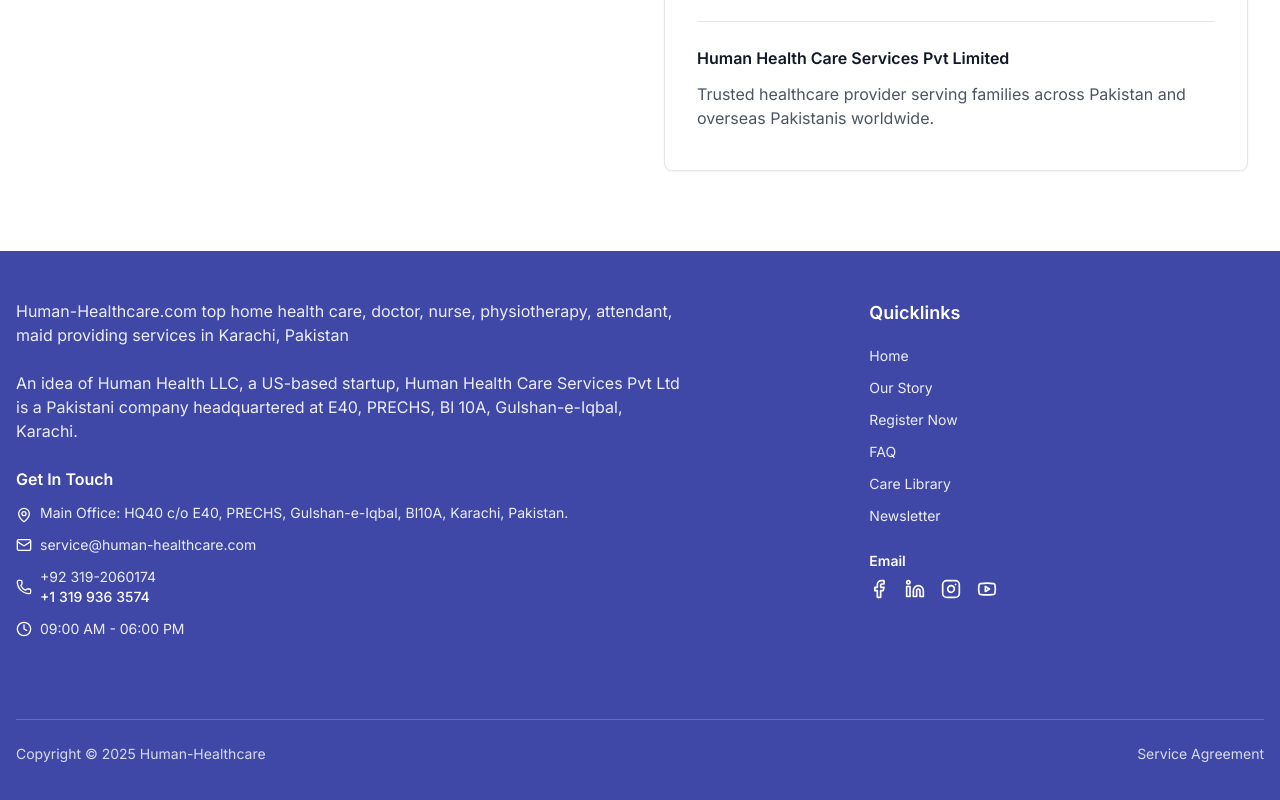
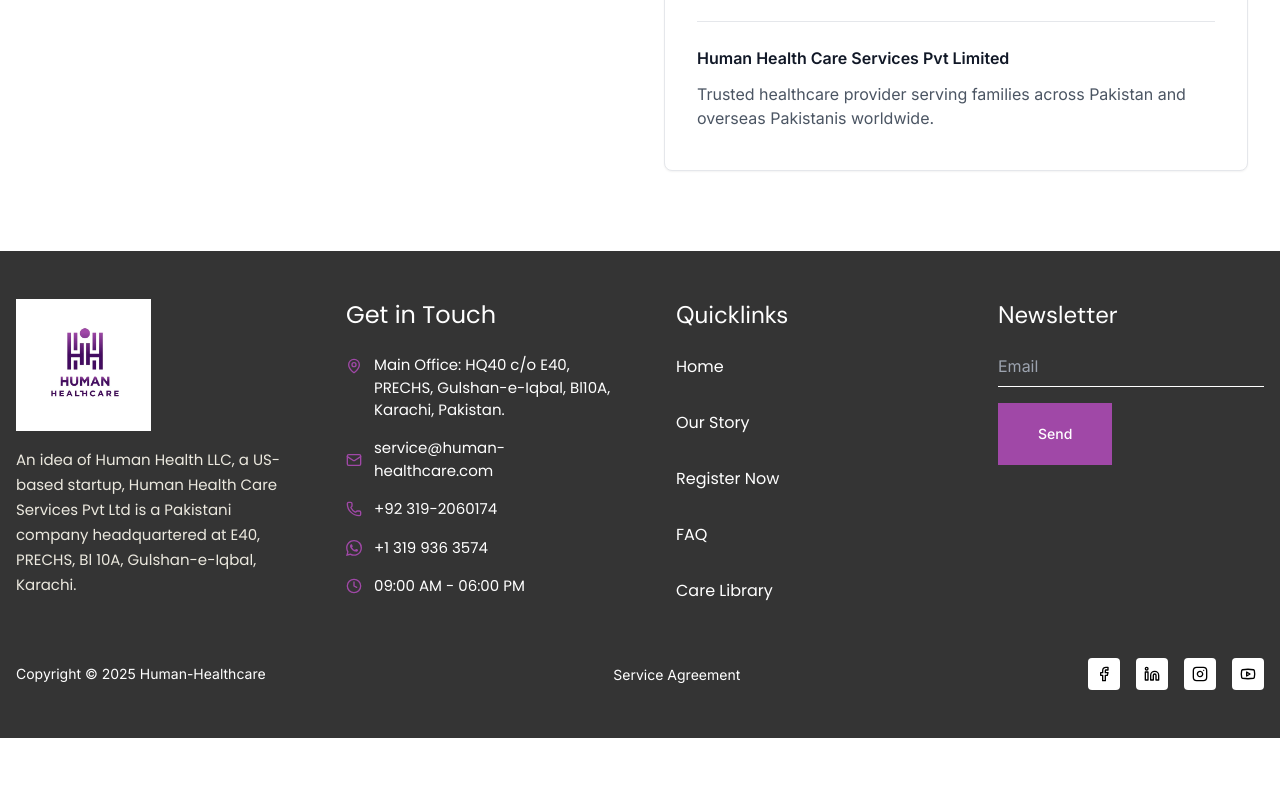
Before and after one commit to AsadullahSamo/human-healthcare, a Next.js app: page /contact in a window 1280 px wide. Shown: the part 837-1637 px from the top of the page. After the commit the page ends 1575 px from the top, so only its background shows below. Built offline with nearby package versions, Linux system fonts and the light colour scheme.

Commit message:
feat: Revamp Footer component with improved layout, company info, and newsletter functionality to copy the exact design as the referenced website

```diff
--- a/src/components/navigation/Footer.tsx
+++ b/src/components/navigation/Footer.tsx
@@ -1,143 +1,154 @@
 import React from 'react';
 import Link from 'next/link';
-import { MapPin, Phone, Mail, Clock, Facebook, Linkedin, Instagram, Youtube } from 'lucide-react';
+import Image from 'next/image';
+import { MapPin, Phone, Mail, Clock, Facebook, Linkedin, Instagram, Youtube, Send } from 'lucide-react';
 
-const footerLinks = {
-  quicklinks: [
+const quicklinks = [
   { name: 'Home', href: '/' },
   { name: 'Our Story', href: '/our-story' },
   { name: 'Register Now', href: '/register' },
   { name: 'FAQ', href: '/faqs' },
   { name: 'Care Library', href: '/care-library' },
-    { name: 'Newsletter', href: '/newsletter' },
-  ],
-};
+];
 
 const socialLinks = [
-  { name: 'Facebook', href: 'https://facebook.com', icon: 'facebook' },
-  { name: 'Linkedin', href: 'https://linkedin.com', icon: 'linkedin' },
-  { name: 'Instagram', href: 'https://instagram.com', icon: 'instagram' },
-  { name: 'Youtube', href: 'https://youtube.com', icon: 'youtube' },
+  { name: 'Facebook', href: 'https://facebook.com', icon: Facebook },
+  { name: 'Linkedin', href: 'https://linkedin.com', icon: Linkedin },
+  { name: 'Instagram', href: 'https://instagram.com', icon: Instagram },
+  { name: 'Youtube', href: 'https://youtube.com', icon: Youtube },
 ];
 
 export default function Footer() {
   return (
-    <footer className="bg-[#4048A7] dark:bg-[#2d3a8c] text-white py-12">
+    <footer className="bg-[#343434] text-white py-12">
       <div className="container mx-auto px-4">
-        <div className="grid grid-cols-1 md:grid-cols-3 gap-8">
-          {/* Company Info */}
-          <div className="col-span-1 md:col-span-2">
-            <p className="text-white/90 dark:text-white/80 mb-6 max-w-2xl">
-              Human-Healthcare.com top home health care, doctor, nurse, physiotherapy, attendant, maid providing services in Karachi, Pakistan
-            </p>
-            <p className="text-white/90 dark:text-white/80 mb-6 max-w-2xl">
+        <div className="flex flex-col lg:flex-row gap-8">
+          {/* Left Section - Company Info */}
+          <div className="flex-1 mr-8">
+            <div className="mb-6">
+              <Image
+                src="/images/favicon.jpg"
+                alt="Human Healthcare"
+                width={135}
+                height={135}
+                className="mb-4"
+              />
+              <p className="text-[15px] leading-[25px] text-[#ECE9DF] font-poppins max-w-md">
                 An idea of Human Health LLC, a US-based startup, Human Health Care Services Pvt Ltd is a Pakistani company headquartered at E40, PRECHS, Bl 10A, Gulshan-e-Iqbal, Karachi.
               </p>
+            </div>
+          </div>
 
-            {/* Contact Info */}
-            <div className="space-y-3">
-              <h5 className="font-semibold text-white dark:text-white mb-3">Get In Touch</h5>
+          {/* Center Section - Get in Touch */}
+          <div className="flex-1 mr-8">
+            <h3 className="text-[24px] leading-[31.2px] text-[#ffffff] font-poppins mb-6">Get in Touch</h3>
 
-              <div className="flex items-start text-sm">
-                <MapPin className="w-4 h-4 text-white dark:text-white mt-1 mr-2 flex-shrink-0" />
-                <span className="text-white/90 dark:text-white/80">
+            <div className="space-y-4">
+              <div className="flex items-start">
+                <MapPin className="w-4 h-4 text-[#a048a7] mt-1 mr-3 flex-shrink-0" />
+                <span className="text-[15px] leading-[22.4px] text-[#ffffff] font-poppins">
                   Main Office: HQ40 c/o E40, PRECHS, Gulshan-e-Iqbal, Bl10A, Karachi, Pakistan.
                 </span>
               </div>
 
-              <div className="flex items-center text-sm">
-                <Mail className="w-4 h-4 text-white dark:text-white mr-2 flex-shrink-0" />
+              <div className="flex items-center">
+                <Mail className="w-4 h-4 text-[#a048a7] mr-3 flex-shrink-0" />
                 <a
                   href="mailto:service@human-healthcare.com"
-                  className="text-white/90 dark:text-white/80 hover:text-white dark:hover:text-white"
+                  className="text-[15px] leading-[22.4px] text-[#ffffff] font-poppins hover:text-[#a048a7]"
                 >
                   service@human-healthcare.com
                 </a>
               </div>
 
-              <div className="flex items-center text-sm">
-                <Phone className="w-4 h-4 text-white dark:text-white mr-2 flex-shrink-0" />
-                <div className="text-white/90 dark:text-white/80">
-                  <a href="tel:+923192060174" className="hover:text-white dark:hover:text-white block">+92 319-2060174</a>
-                  <a href="https://wa.me/+13199363574" className="text-white dark:text-white hover:text-white/80 dark:hover:text-white/80 font-medium">+1 319 936 3574</a>
+              <div className="flex items-center">
+                <Phone className="w-4 h-4 text-[#a048a7] mr-3 flex-shrink-0" />
+                <a href="tel:+923192060174" className="text-[15px] leading-[22.4px] text-[#ffffff] font-poppins hover:text-[#a048a7]">
+                  +92 319-2060174
+                </a>
+              </div>
+
+              <div className="flex items-center">
+                <svg className="w-4 h-4 text-[#a048a7] mr-3 flex-shrink-0" fill="currentColor" viewBox="0 0 24 24">
+                  <path d="M17.472 14.382c-.297-.149-1.758-.867-2.03-.967-.273-.099-.471-.148-.67.15-.197.297-.767.966-.94 1.164-.173.199-.347.223-.644.075-.297-.15-1.255-.463-2.39-1.475-.883-.788-1.48-1.761-1.653-2.059-.173-.297-.018-.458.13-.606.134-.133.298-.347.446-.52.149-.174.198-.298.298-.497.099-.198.05-.371-.025-.52-.075-.149-.669-1.612-.916-2.207-.242-.579-.487-.5-.669-.51-.173-.008-.371-.01-.57-.01-.198 0-.52.074-.792.372-.272.297-1.04 1.016-1.04 2.479 0 1.462 1.065 2.875 1.213 3.074.149.198 2.096 3.2 5.077 4.487.709.306 1.262.489 1.694.625.712.227 1.36.195 1.871.118.571-.085 1.758-.719 2.006-1.413.248-.694.248-1.289.173-1.413-.074-.124-.272-.198-.57-.347m-5.421 7.403h-.004a9.87 9.87 0 01-5.031-1.378l-.361-.214-3.741.982.998-3.648-.235-.374a9.86 9.86 0 01-1.51-5.26c.001-5.45 4.436-9.884 9.888-9.884 2.64 0 5.122 1.03 6.988 2.898a9.825 9.825 0 012.893 6.994c-.003 5.45-4.437 9.884-9.885 9.884m8.413-18.297A11.815 11.815 0 0012.05 0C5.495 0 .16 5.335.157 11.892c0 2.096.547 4.142 1.588 5.945L.057 24l6.305-1.654a11.882 11.882 0 005.683 1.448h.005c6.554 0 11.89-5.335 11.893-11.893A11.821 11.821 0 0020.905 3.488"/>
+                </svg>
+                <a href="https://wa.me/+13199363574" className="text-[15px] leading-[22.4px] text-[#ffffff] font-poppins hover:text-[#a048a7]">
+                  +1 319 936 3574
+                </a>
+              </div>
+
+              <div className="flex items-center">
+                <Clock className="w-4 h-4 text-[#a048a7] mr-3 flex-shrink-0" />
+                <span className="text-[15px] leading-[22.4px] text-[#ffffff] font-poppins">
+                  09:00 AM - 06:00 PM
+                </span>
+              </div>
             </div>
           </div>
 
-              <div className="flex items-center text-sm">
-                <Clock className="w-4 h-4 text-white dark:text-white mr-2 flex-shrink-0" />
-                <span className="text-white/90 dark:text-white/80">09:00 AM - 06:00 PM</span>
-              </div>
-            </div>
-
-            {/* Social Links */}
-            <div className="flex space-x-4 mt-6">
-              {socialLinks.map(item => (
-                <a
-                  key={item.name}
-                  href={item.href}
-                  className="text-[#4048A7] hover:text-[#3538a0] dark:hover:text-[#3538a0]"
-                  target="_blank"
-                  rel="noopener noreferrer"
-                >
-                  <span className="sr-only">{item.name}</span>
-                  <svg className="h-6 w-6" fill="currentColor" viewBox="0 0 24 24">
-                    {item.icon}
-                  </svg>
-                </a>
-              ))}
-            </div>
-          </div>
-
-          {/* Quicklinks */}
-          <div>
-            <h3 className="text-lg font-semibold text-white dark:text-white mb-4">
-              Quicklinks
-            </h3>
-            <ul className="space-y-2">
-              {footerLinks.quicklinks.map(item => (
-                <li key={item.name}>
+          {/* Right Section 1 - Quicklinks */}
+          <div className="flex-1 mr-6">
+            <h3 className="text-[24px] leading-[31px] text-[#ffffff] font-dm-sans mb-6">Quicklinks</h3>
+            <ul className="space-y-4">
+              {quicklinks.map(item => (
+                <li key={item.name} className="pb-4">
                   <Link
-                    href={item.href}
-                    className="text-white/90 dark:text-white/80 hover:text-white dark:hover:text-white text-sm transition-colors"
+                    href={{
+                      pathname: item.href
+                    }}
+                    className="text-[16px] leading-[20px] text-[#ffffff] font-poppins hover:text-[#a048a7] transition-colors"
                   >
                     {item.name}
                   </Link>
                 </li>
               ))}
             </ul>
+          </div>
 
-            <div className="mt-6">
-              <h4 className="text-sm font-semibold text-white dark:text-white mb-2">Email</h4>
+          {/* Right Section 2 - Newsletter */}
+          <div className="flex-1">
+            <h3 className="text-[24px] leading-[31px] text-[#ffffff] font-dm-sans mb-6">Newsletter</h3>
+            <div className="space-y-4">
+              <div>
+                <input
+                  type="email"
+                  placeholder="Email"
+                  className="w-full bg-transparent text-white placeholder-gray-400 border-0 border-b border-white pb-2 focus:outline-none focus:border-[#a048a7]"
+                />
+              </div>
+              <button className="bg-[#a048a7] text-white px-10 py-6 text-[14px] leading-[14px] font-medium hover:bg-[#8a3d8f] transition-colors flex items-center space-x-2">
+                <span>Send</span>
+              </button>
+            </div>
+          </div>
+        </div>
+
+        {/* Bottom Section */}
+        <div className="mt-6 pt-3 border-t border-[#343434]">
+          <div className="flex flex-col md:flex-row justify-between items-center">
+            <p className="text-white text-sm mb-4 md:mb-0">
+              Copyright © 2025 Human-Healthcare
+            </p>
+
+            <div className="text-center mb-4 md:mb-0">
+              <a href="/service-agreement" className="text-white hover:text-[#a048a7] text-sm">
+                Service Agreement
+              </a>
+            </div>
+
             <div className="flex space-x-4">
               {socialLinks.map(item => {
-                  let IconComponent;
-                  switch(item.icon) {
-                    case 'facebook':
-                      IconComponent = Facebook;
-                      break;
-                    case 'linkedin':
-                      IconComponent = Linkedin;
-                      break;
-                    case 'instagram':
-                      IconComponent = Instagram;
-                      break;
-                    case 'youtube':
-                      IconComponent = Youtube;
-                      break;
-                    default:
-                      IconComponent = Facebook;
-                  }
-
+                const IconComponent = item.icon;
                 return (
                   <a
                     key={item.name}
                     href={item.href}
-                      className="text-white dark:text-white hover:text-white/80 dark:hover:text-white/80"
+                    className="w-8 h-8 bg-white rounded flex items-center justify-center hover:bg-gray-200 transition-colors"
                     target="_blank"
                     rel="noopener noreferrer"
                     aria-label={item.name}
                   >
-                      <IconComponent className="h-5 w-5" />
+                    <IconComponent className="w-4 h-4 text-black" />
                   </a>
                 );
               })}
@@ -145,20 +156,6 @@ export default function Footer() {
           </div>
         </div>
       </div>
-
-        <div className="border-t border-white/20 dark:border-white/20 mt-8 pt-6">
-          <div className="flex flex-col md:flex-row justify-between items-center text-center md:text-left">
-            <p className="text-white/80 dark:text-white/70 text-sm mb-4 md:mb-0">
-              Copyright © 2025 Human-Healthcare
-            </p>
-            <div className="flex space-x-4">
-              <a href="/service-agreement" className="text-white/80 dark:text-white/70 hover:text-white dark:hover:text-white text-sm">
-                Service Agreement
-              </a>
-            </div>
-          </div>
-        </div>
-      </div>
     </footer>
   );
 }
```
Lines whose indentation alone changed are shown as unchanged.
